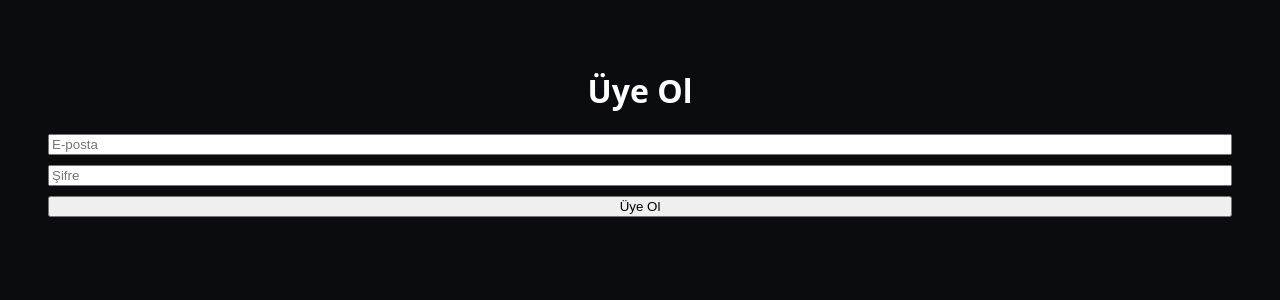
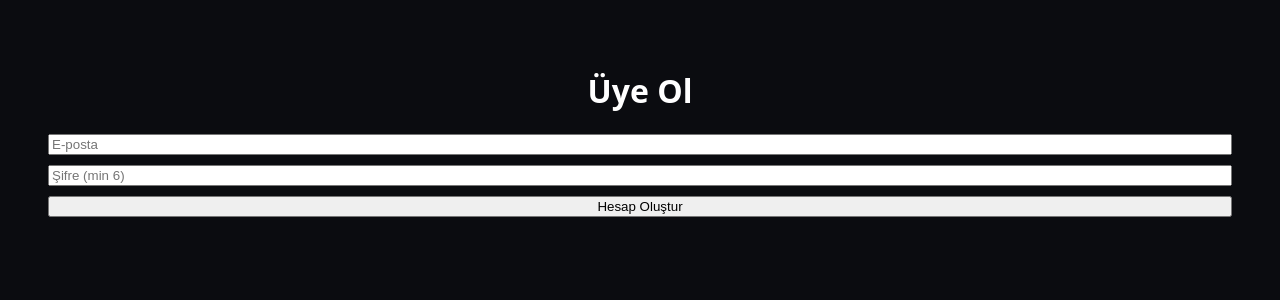
Before and after one commit to emirusmaximus/after-me-starter, a Next.js app: page /signup in a window 1280 px wide. Shown: the top 300 px of the page. Built offline with nearby package versions, Linux system fonts and the light colour scheme; no server answers.

Commit message:
Update page.tsx

```diff
--- a/app/signup/page.tsx
+++ b/app/signup/page.tsx
@@ -1,41 +1,31 @@
 "use client";
-
 import { useState } from "react";
+import { useRouter } from "next/navigation";
 import { supabase } from "../../lib/supabaseClient";
-import { useRouter } from "next/navigation";
 
 export default function SignupPage() {
   const router = useRouter();
   const [email, setEmail] = useState("");
   const [password, setPassword] = useState("");
-  const [error, setError] = useState("");
+  const [err, setErr] = useState("");
 
-  const handleSignup = async (e: React.FormEvent) => {
+  const onSubmit = async (e: React.FormEvent) => {
     e.preventDefault();
+    setErr("");
     const { error } = await supabase.auth.signUp({ email, password });
-    if (error) setError(error.message);
-    else router.push("/dashboard");
+    if (error) return setErr(error.message);
+    router.push("/dashboard");
   };
 
   return (
     <main style={{ padding: 40, textAlign: "center" }}>
       <h1>Üye Ol</h1>
-      <form onSubmit={handleSignup} style={{ display: "flex", flexDirection: "column", gap: 10 }}>
-        <input
-          type="email"
-          placeholder="E-posta"
-          value={email}
-          onChange={(e) => setEmail(e.target.value)}
-        />
-        <input
-          type="password"
-          placeholder="Şifre"
-          value={password}
-          onChange={(e) => setPassword(e.target.value)}
-        />
-        <button type="submit">Üye Ol</button>
+      <form onSubmit={onSubmit} style={{ display: "flex", flexDirection: "column", gap: 10 }}>
+        <input type="email" placeholder="E-posta" value={email} onChange={(e)=>setEmail(e.target.value)} />
+        <input type="password" placeholder="Şifre (min 6)" value={password} onChange={(e)=>setPassword(e.target.value)} />
+        {err && <p style={{ color: "red" }}>{err}</p>}
+        <button type="submit">Hesap Oluştur</button>
       </form>
-      {error && <p style={{ color: "red" }}>{error}</p>}
     </main>
   );
 }
```
